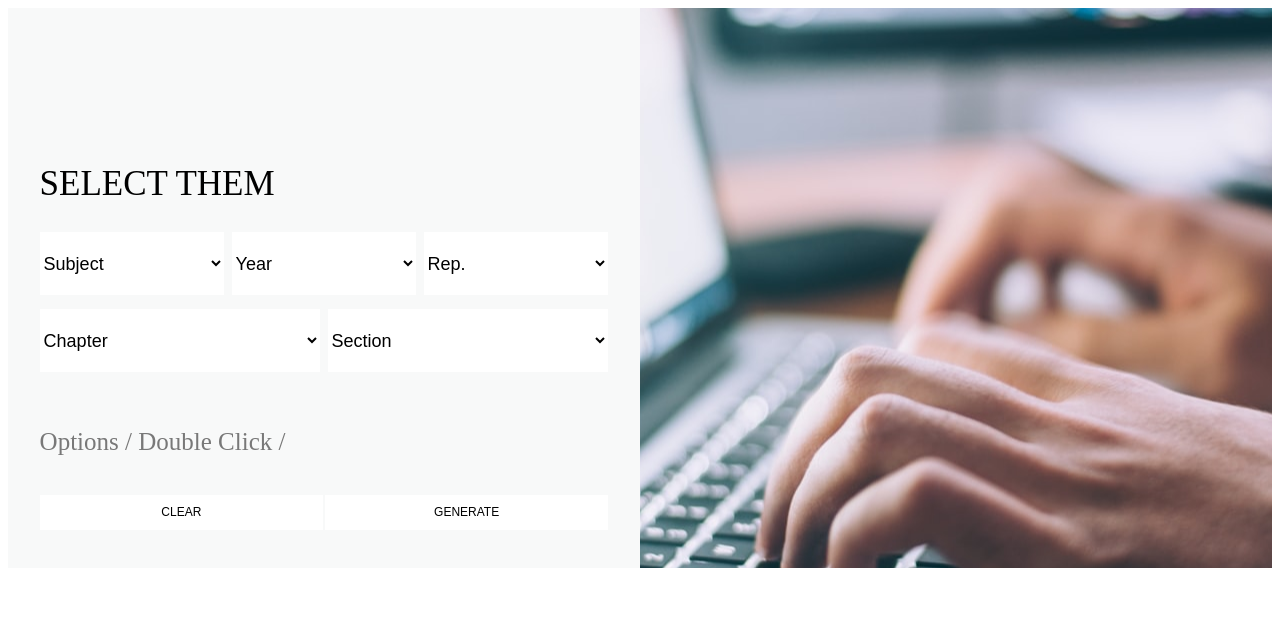
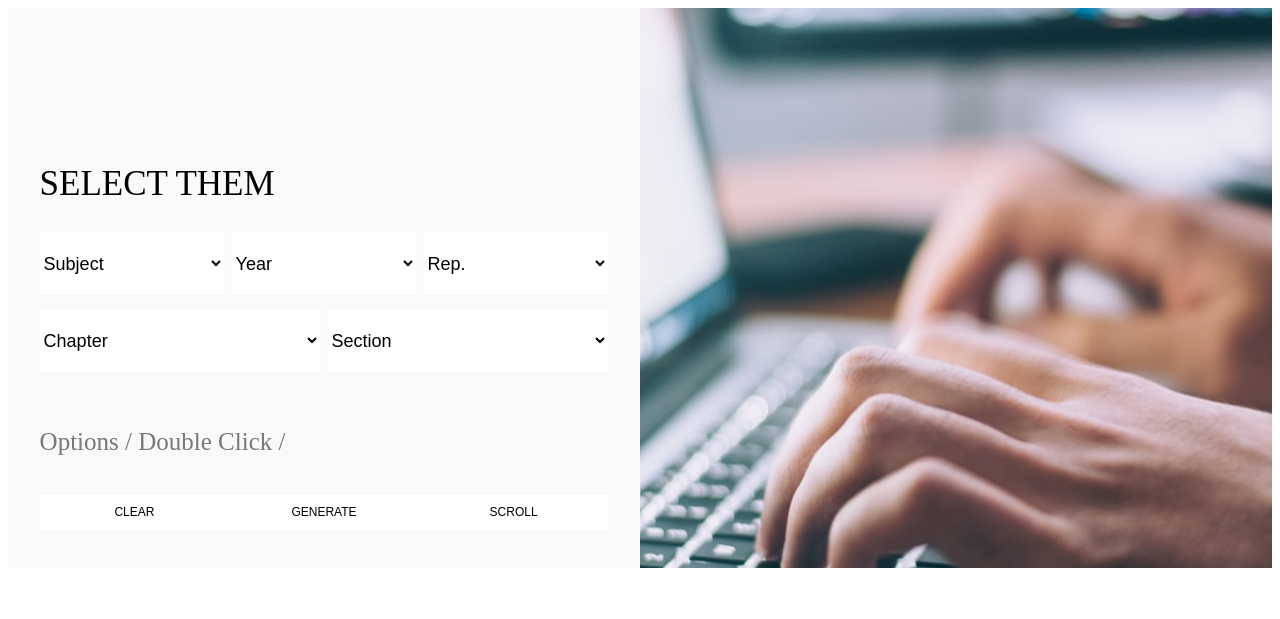
Before and after one commit to narek4241/mathApp, a PHP site: page /components/select.php in a window 1280 px wide. Shown: the top 619 px of the page. Run offline with PHP 8.4, Linux system fonts and the light colour scheme.

Commit message:
(select control) scroll btn added

```diff
--- a/components/select.php
+++ b/components/select.php
@@ -59,6 +59,9 @@
                 <div class="selDefStyle sel_random">
                     <button id="randomSelect" class="sub_selDefStyle">GENERATE</button>
                 </div>
+                <div class="selDefStyle sel_scroll">
+                    <button id="scrollSelect" class="sub_selDefStyle">SCROLL</button>
+                </div>
             </div>
         </div>
 
--- a/scripts/js/modules/scroll.js
+++ b/scripts/js/modules/scroll.js
@@ -51,6 +51,10 @@ selectScrollDown = +(selectScrollDown.substring(0, selectScrollDown.length - 2))
 selectScrollDown += timerScrollDown;
 
 selectBtn.addEventListener('change', function(){setTimeout(scrollPageTo('selectCheckSheet', 'selectScrollDown', timerScrollDown), 250)});
+
+let scrollSelect = document.getElementById('scrollSelect');
+
+scrollSelect.addEventListener('click', function(){setTimeout(scrollPageTo('selectCheckSheet', 'selectScrollDown', timerScrollDown), 250)});
 
 
 
--- a/styles/select.css
+++ b/styles/select.css
@@ -87,10 +87,10 @@
             box-sizing: border-box;
             justify-content: space-between;
         }
-            .sel_clear, .sel_random{
+            .sel_clear, .sel_random, .sel_scroll{
                 width: 49.85%;
             }
-                #clearSelect, #randomSelect{
+                #clearSelect, #randomSelect, #scrollSelect{
                     height: 35px;
                     border: 0px;
                     font-size: 12px;
```
